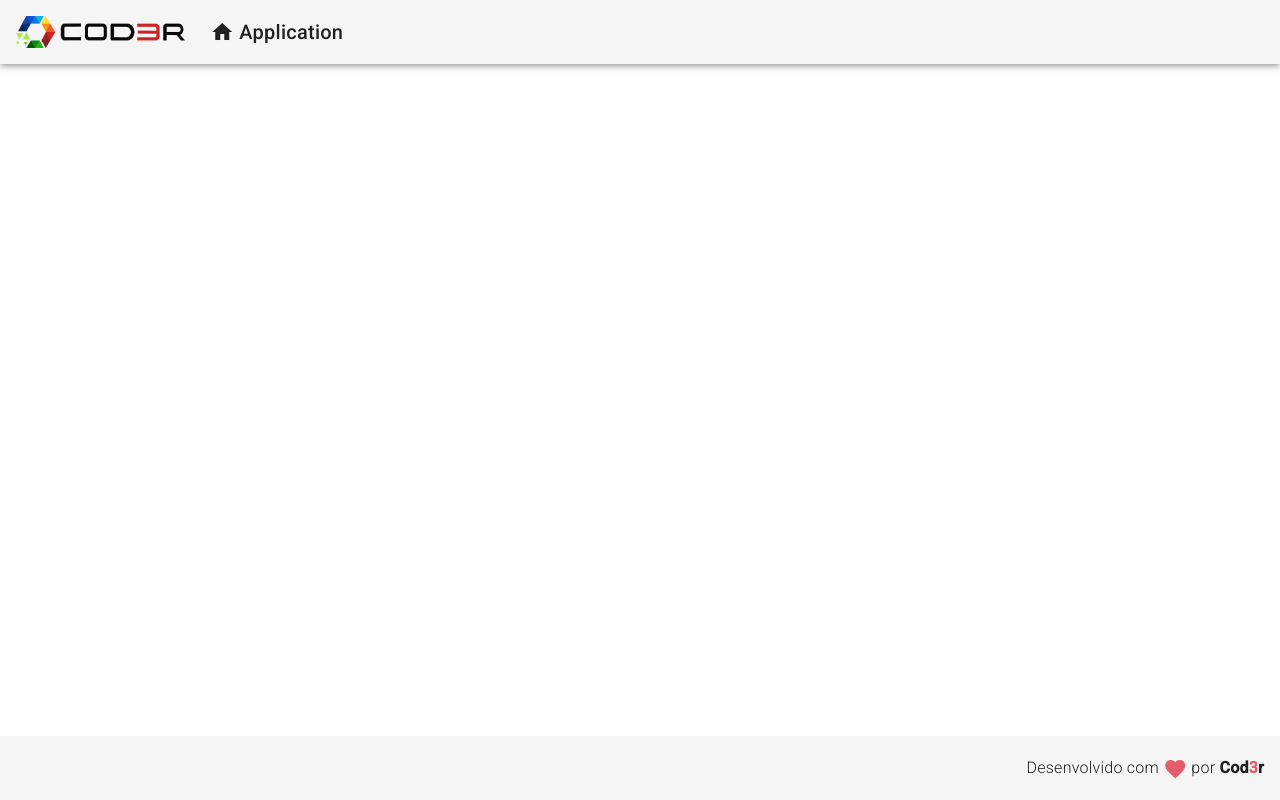
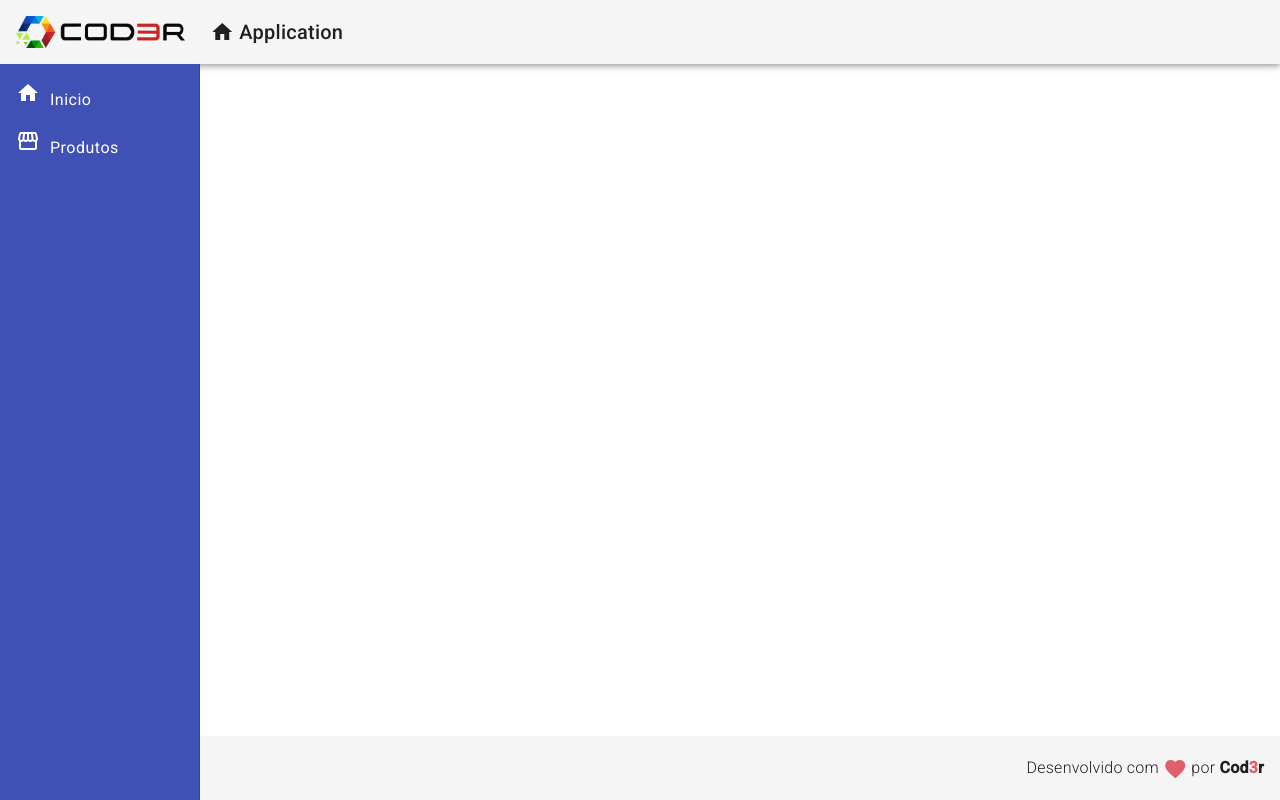
Before and after one commit to Msaorc/AngularEssential, an Angular app in the folder frontend/: page / in a window 1280 px wide. Built offline with nearby package versions, Linux system fonts and the light colour scheme.

Commit message:
Creation nav component

```diff
--- a/frontend/src/app/app.component.html
+++ b/frontend/src/app/app.component.html
@@ -1,2 +1,3 @@
 <app-header></app-header>
 <app-footer></app-footer>
+<app-nav></app-nav>
--- /dev/null
+++ b/frontend/src/app/componets/template/nav/nav.component.css
@@ -0,0 +1,16 @@
+.sidenav {
+    background-color: #3F51B5;
+    width: 200px;
+}
+
+.sidenav .white {
+    color: #fff;
+}
+
+.sidenav a {
+    color: #fff;
+}
+
+.sidenav i {
+    padding-right: 10px;
+}
--- /dev/null
+++ b/frontend/src/app/componets/template/nav/nav.component.html
@@ -0,0 +1,18 @@
+<mat-sidenav-container class="container">
+    <mat-sidenav class="sidenav" mode="side" opened fixedInViewport="true" fixedTopGap="64">
+        <mat-nav-list class="nav-list">
+            <a mat-list-item>
+                <i class="material-icons white">
+                    home
+                </i>
+                <span class="white">Inicio</span>
+            </a>
+            <a mat-list-item>
+                <i class="material-icons white" >
+                    storefront
+                </i>
+                <span class="white">Produtos</span>
+            </a>
+        </mat-nav-list>
+    </mat-sidenav>
+</mat-sidenav-container>
```
Also changed, not shown: frontend/src/app/app.module.ts (+9 -2 lines), frontend/src/app/componets/template/nav/nav.component.ts (added, +10 -0 lines).
